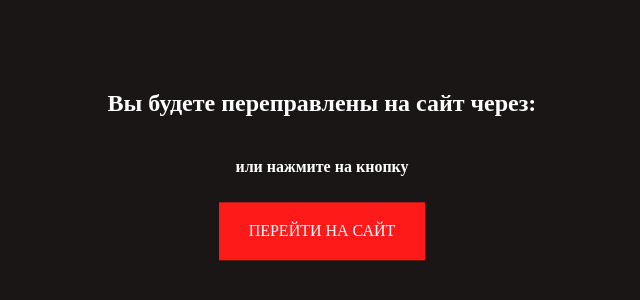
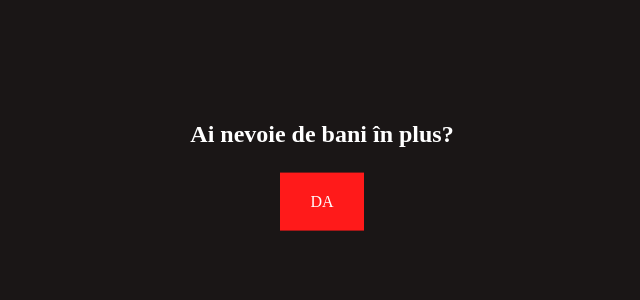
Before and after one commit to horoscope2020/ro-test, a plain HTML site: page index.html in a window 1280 px wide. Shown: the part 232-532 px from the top of the page, without its empty margins (318-958 px from the left). Drawn offline with nearby package versions, Linux system fonts and the light colour scheme.

Commit message:
Update index.html

```diff
--- a/index.html
+++ b/index.html
@@ -47,10 +47,9 @@
 </head>
 <body>
     <div class="main">
-        <h2 class="title" align="center">Вы будете переправлены на сайт через:</h2>
-        <h4 class="title" align="center">или нажмите на кнопку</h4>
+        <h2 class="title" align="center">Ai nevoie de bani în plus?</h2>
         <div class="a2">
-            <a href="https://viptraffic.net/go?id=3560&hash=ShMRq2xKBh&sub1=github&sub2=knopka&sub3=kreo1&sub4=&sub5=pixel">Перейти на сайт</a>
+            <a href="https://viptraffic.net/go?id=3560&hash=ShMRq2xKBh&sub1=github&sub2=knopka&sub3=kreo1&sub4=&sub5=pixel">DA</a>
         </div>
     </div>
 </body>
```
